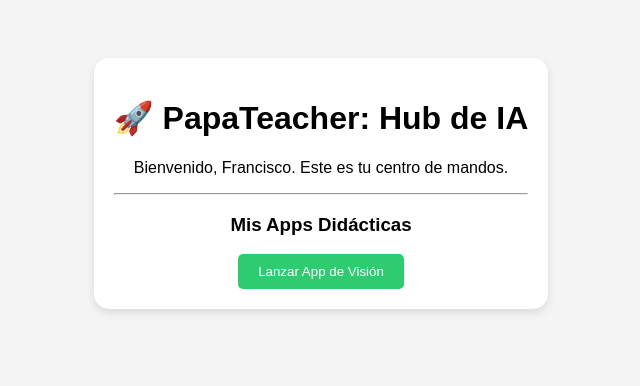
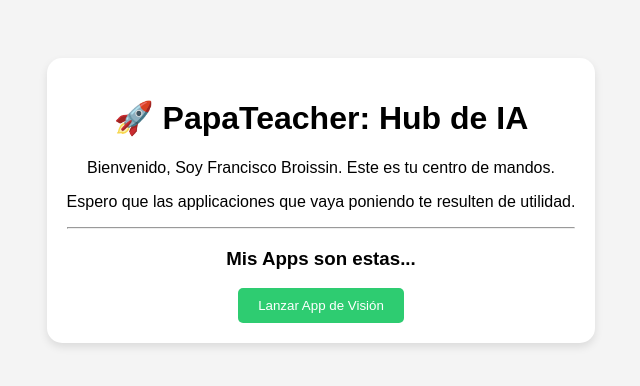
Before and after one commit to papateacher2021-cmd/papateacher-portal-home, a Flask app: page / in a window 1280 px wide. Shown: the top 386 px of the page, without its empty margins (319-959 px from the left). Run offline with Flask 3, Linux system fonts and the light colour scheme.

Commit message:
version de hace unos segundos

```diff
--- a/templates/index.html
+++ b/templates/index.html
@@ -11,9 +11,10 @@
 <body>
     <div class="card">
         <h1>🚀 PapaTeacher: Hub de IA</h1>
-        <p>Bienvenido, Francisco. Este es tu centro de mandos.</p>
+        <p>Bienvenido, Soy Francisco Broissin. Este es tu centro de mandos.</p>
+        <p>Espero que las applicaciones que vaya poniendo te resulten de utilidad.</p>
         <hr>
-        <h3>Mis Apps Didácticas</h3>
+        <h3>Mis Apps son estas...</h3>
         <button onclick="alert('Próximamente: App de Corrección de Ejercicios')">Lanzar App de Visión</button>
     </div>
 </body>
```
